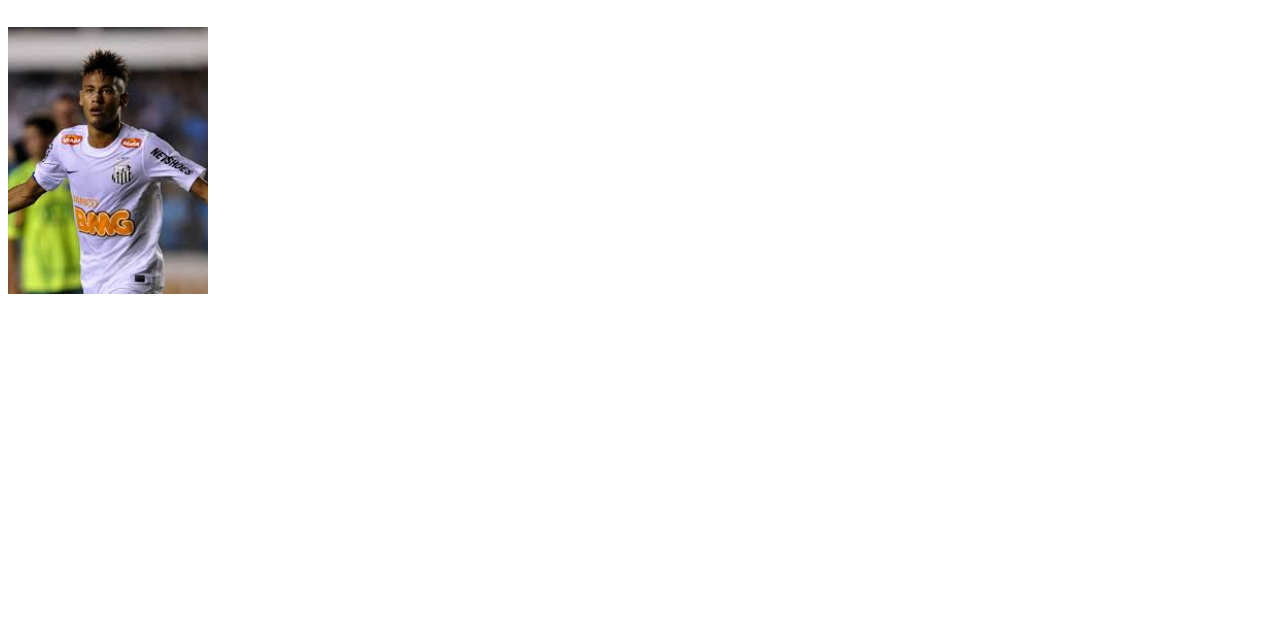
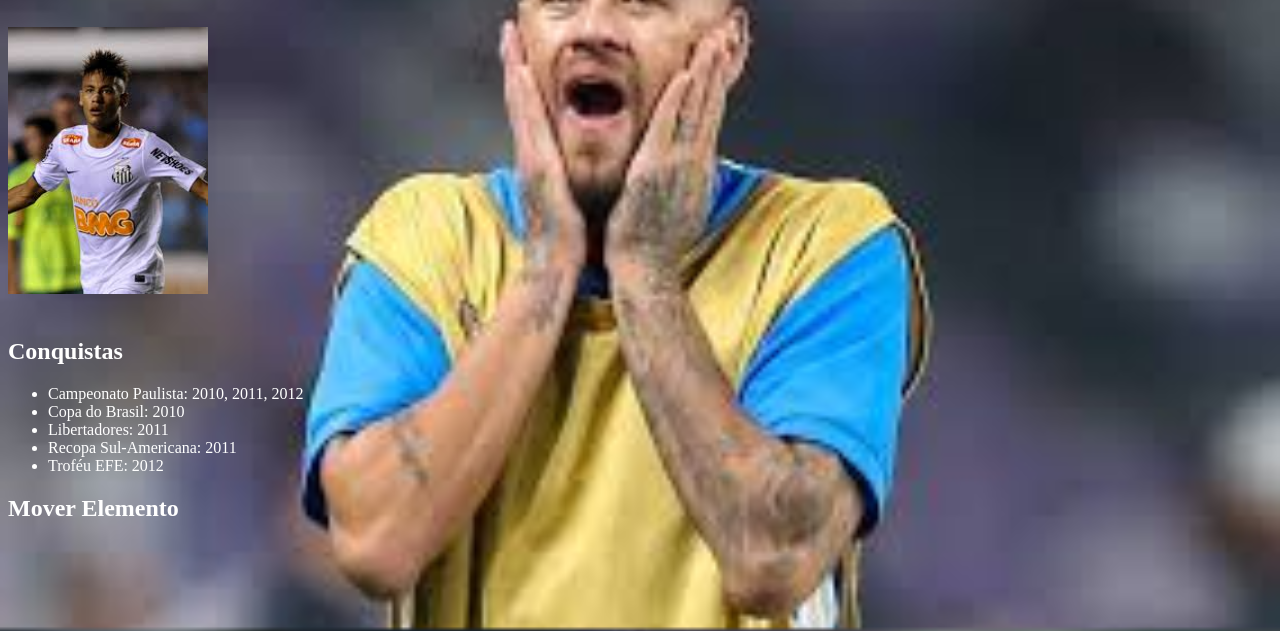
Before and after one commit to Carlos100862/Neymar2, a plain HTML site: page museu.html in a window 1280 px wide. Shown: the part 169-800 px from the top of the page. Drawn offline with Linux system fonts and the light colour scheme; files whose address does not match are found by name.

Commit message:
Update museu.html

```diff
--- a/museu.html
+++ b/museu.html
@@ -7,7 +7,7 @@
 <link href="https://cdn.jsdelivr.net/npm/bootstrap@5.3.0/dist/css/bootstrap.min.css&quot; rel="stylesheet>
 <style>
 body {
-background-image: url('imagem-contato-neymar.jpeg');
+background-image: url('img/imagem-contato-neymar.jpeg');
 background-size: cover;
 color: white;
 }
```
